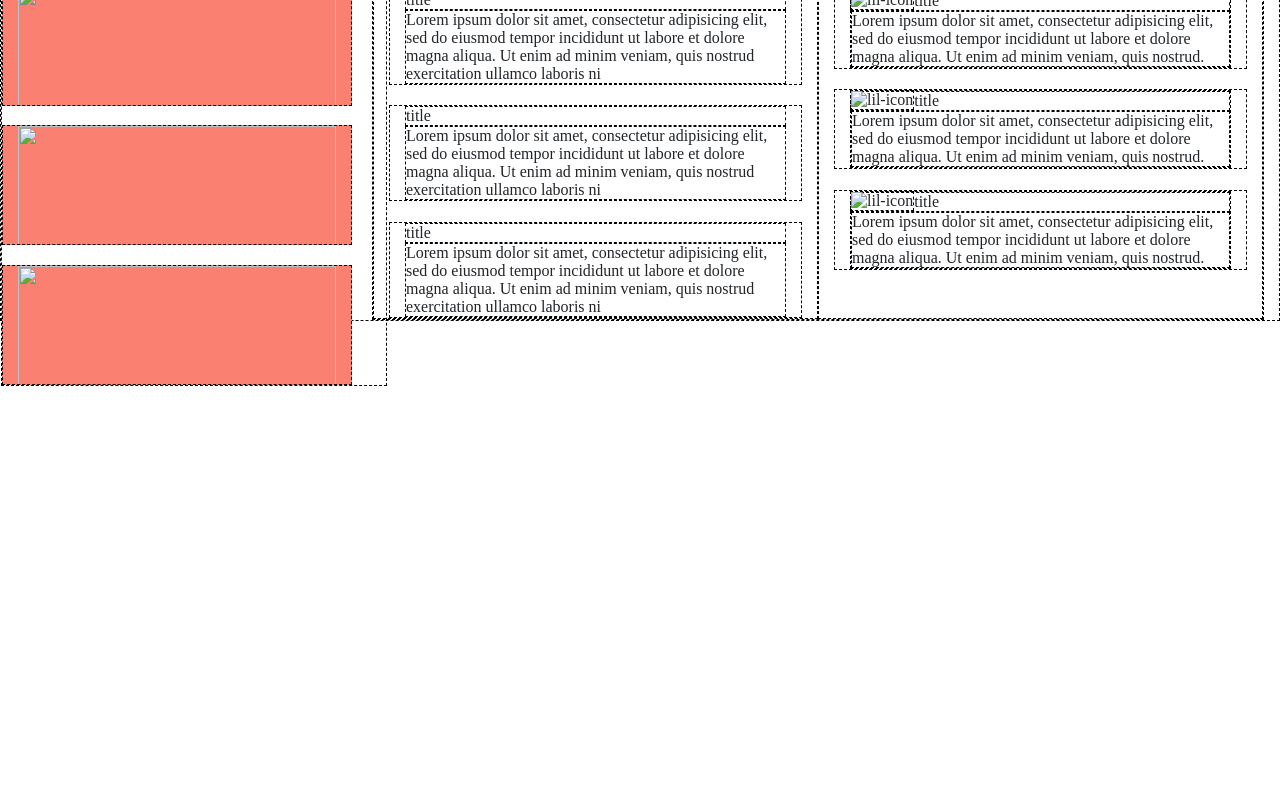
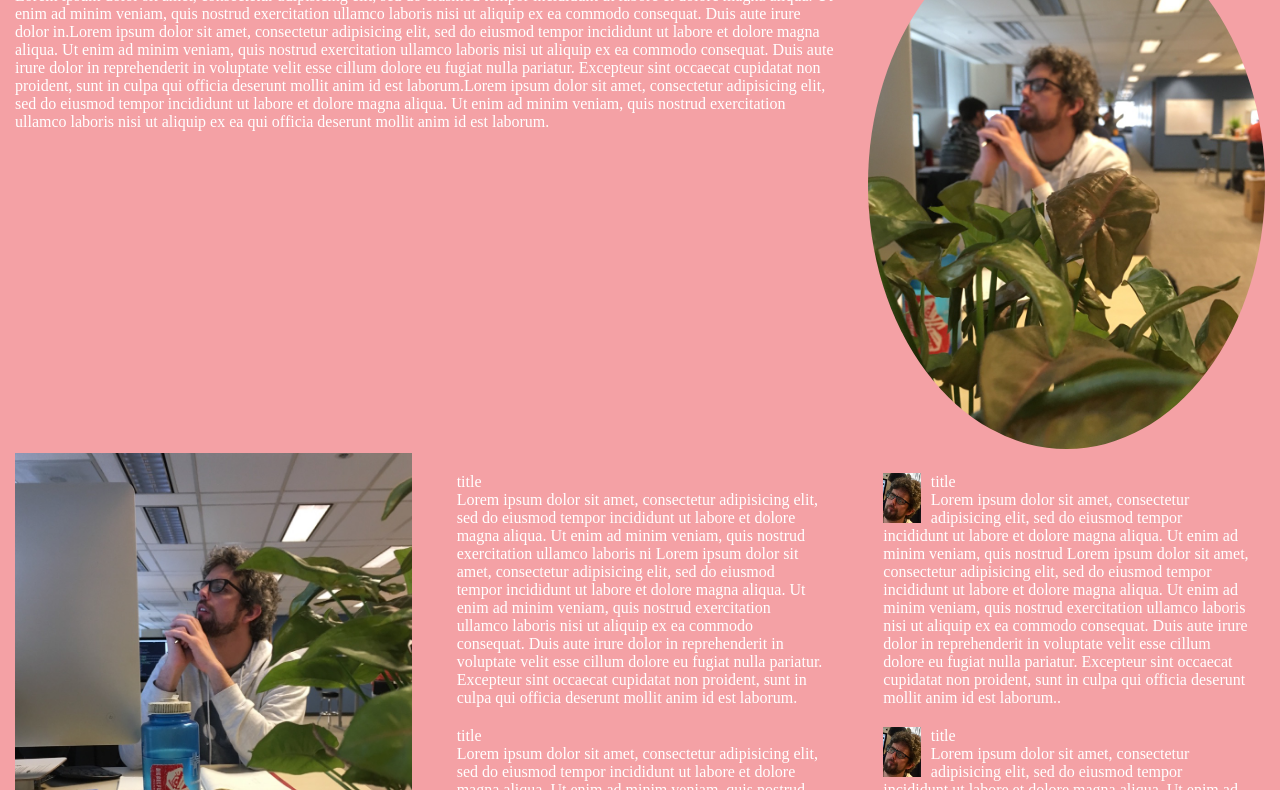
Before and after one commit to ferociousfox/buke-lertram, a plain HTML site: page index.html in a window 1280 px wide. Shown: the part 175-965 px from the top of the page. Before the commit the page ends 800 px from the top, so only its background shows below. Drawn offline with nearby package versions, Linux system fonts and the light colour scheme.

Commit message:
add final bootstrap and css styling to be more responsive

```diff
--- a/css/master.css
+++ b/css/master.css
@@ -1,13 +1,13 @@
 /* For testing only */
 
-*:not(body):not(html):not(.wrapper){
+/**:not(body):not(html):not(.wrapper){
   box-sizing:border-box;
   border:1px dashed #000;
 }
 
 .columns{
   min-height: 100px;
-}
+}*/
 
 /* End for testing */
 
@@ -36,10 +36,12 @@ time, mark, audio, video {
 	font: inherit;
 	vertical-align: baseline;
 }
-
+body {
+  background-color: #f4a1a5;
+  color: white;
+}
 .box-div * {
   height: 22vh;
-  background-color: salmon;
   margin-top: 5%;
 }
 .blurbs li {
@@ -51,40 +53,68 @@ time, mark, audio, video {
 ul {
   list-style: none;
 }
+.icons img {
+  height: 50px;
+  margin-right: 10px;
+}
+
+h3 {
+  display: inline-flex;
+  font-size: 33px;
+  vertical-align: top;
+}
+
+.row-eq-height {
+  display: -webkit-box;
+  display: -webkit-flex;
+  display: -ms-flexbox;
+  display:         flex;
+}
+.circle-img img {
+  border-radius: 50%;
+  max-width: 100%;
+  height:auto;
+}
+.info * {
+  vertical-align: middle;
+
+}
+.the-other-secret {
+  display: none;
+}
 @media screen and (min-width: 768px) {
   .box-div * {
     height: 22vh;
-    background-color: salmon;
     margin-top: 0;
   }
-
+  .the-other-secret {
+    display: none;
+  }
 }
 
 @media screen and (min-width: 992px) {
-  .box-div {
-    width: calc(100% / 3 - 30px);
-    float: left;
+
+  .box-div * {
+    height: 20vh;
+    margin-top: 5%;
+    display: none;
   }
-  .box-div * {
-    height: 15vh;
-    background-color: salmon;
-    margin-top: 5%;
+  .the-other-secret {
     display: block;
   }
-  .blurbs {
-    width: calc(100% / 3 - 30px);
-    float: left;
+  .the-other-secret img {
+    width: 100%;
   }
-  .icons {
-    width: calc(100% / 3 - 30px);
-    float: left;
-  }
-
 }
 
 @media screen and (min-width: 1280px) {
   .box-div * {
-    max-width: 350px;
+    display: none;
   }
-
+  .the-other-secret {
+    display: block;
+  }
+  .the-other-secret img {
+    width: 100%;
+  }
 }
--- a/index.html
+++ b/index.html
@@ -13,7 +13,7 @@
   <body>
     <div class="container-fluid">
       <nav class="masthead navbar navbar-light navbar-expand-md bg-light">
-        <a class="navbar-brand" href="#"><img src="#" alt="logo"></a>
+        <a class="navbar-brand" href="#"><img src="img/buke.png" alt="logo"class="d-inline-block align-to"><h3>uke!</h3></a>
         <button class="navbar-toggler" type="button" data-toggle="collapse" data-target="#ourfavoritebar" aria-controls="navbarSupportedContent" aria-expanded="false" aria-label="Toggle navigation">
           <span class="navbar-toggler-icon"></span>
         </button>
@@ -27,55 +27,63 @@
               <a class="nav-link" href="#">School</a></li>
           </ul>
       </nav><!--masthead-->
-      <div class="middle row">
+      <div class="middle row row-eq-height">
         <div class="info col-12 col-md-8">
-          <h2>Catch y'all on the flip-flop!</h2>
-          <p>Lorem ipsum dolor sit amet, consectetur adipisicing elit, sed do eiusmod tempor incididunt ut labore et dolore magna aliqua. Ut enim ad minim veniam, quis nostrud exercitation ullamco laboris nisi ut aliquip ex ea commodo consequat. Duis aute irure dolor in.</p>
+          <h1 class="display-4 text-center align-self-center">Catch y'all on the flip-flop!</h1>
+          <p class="align-self-center">Lorem ipsum dolor sit amet, consectetur adipisicing elit, sed do eiusmod tempor incididunt ut labore et dolore magna aliqua. Ut enim ad minim veniam, quis nostrud exercitation ullamco laboris nisi ut aliquip ex ea commodo consequat. Duis aute irure dolor in.Lorem ipsum dolor sit amet, consectetur adipisicing elit, sed do eiusmod tempor incididunt ut labore et dolore magna aliqua. Ut enim ad minim veniam, quis nostrud exercitation ullamco laboris nisi ut aliquip ex ea commodo consequat. Duis aute irure dolor in reprehenderit in voluptate velit esse cillum dolore eu fugiat nulla pariatur. Excepteur sint occaecat cupidatat non proident, sunt in culpa qui officia deserunt mollit anim id est laborum.Lorem ipsum dolor sit amet, consectetur adipisicing elit, sed do eiusmod tempor incididunt ut labore et dolore magna aliqua. Ut enim ad minim veniam, quis nostrud exercitation ullamco laboris nisi ut aliquip ex ea  qui officia deserunt mollit anim id est laborum.</p>
         </div>
         <div class="circle-img col-12 col-md-4">
-          <img class="truck" src="images/costco-truck.jpg" alt="image">
+          <img class="mx-auto img-fluid " src="img/buke2.jpg" alt="image">
         </div>
       </div> <!--end row -->
-      <div class="box-div row">
-        <img class="col-12 col-md-4 col-lg-12" src="" alt="">
-        <img class="col-12 col-md-4 col-lg-12" src="" alt="">
-        <img class="col-12 col-md-4 col-lg-12" src="" alt="">
+      <div class="box-div row row-eq-height hidden-lg-up">
+        <img class="col-12 col-md-4 col-lg-12" src="img/buke3.jpg" alt="buke">
+        <img id="rotate" class="col-12 col-md-4 col-lg-12" src="img/buke5.jpg" alt="buke">
+        <img class="col-12 col-md-4 col-lg-12" src="img/sleep.png" alt="criminal">
       </div>
-      <div class="row">
-        <ul class="blurbs col-12 col-md-6">
+      <div class="row row-eq-height">
+        <ul class="the-other-secret col-lg-4 hidden-md-down">
+          <li>
+            <img src="img/buke1.jpg" alt="buke">
+          </li>
+          <li>
+            <img src="img/buke3.jpg" alt="buke">
+          </li>
+        </ul>
+        <ul class="blurbs col-12 col-md-6 col-lg-4">
           <li class="col-12">
             <h4>title</h4>
-            <p>Lorem ipsum dolor sit amet, consectetur adipisicing elit, sed do eiusmod tempor incididunt ut labore et dolore magna aliqua. Ut enim ad minim veniam, quis nostrud exercitation ullamco laboris ni</p>
+            <p>Lorem ipsum dolor sit amet, consectetur adipisicing elit, sed do eiusmod tempor incididunt ut labore et dolore magna aliqua. Ut enim ad minim veniam, quis nostrud exercitation ullamco laboris ni Lorem ipsum dolor sit amet, consectetur adipisicing elit, sed do eiusmod tempor incididunt ut labore et dolore magna aliqua. Ut enim ad minim veniam, quis nostrud exercitation ullamco laboris nisi ut aliquip ex ea commodo consequat. Duis aute irure dolor in reprehenderit in voluptate velit esse cillum dolore eu fugiat nulla pariatur. Excepteur sint occaecat cupidatat non proident, sunt in culpa qui officia deserunt mollit anim id est laborum.</p>
           </li>
           <li class="col-12">
             <h4>title</h4>
-            <p>Lorem ipsum dolor sit amet, consectetur adipisicing elit, sed do eiusmod tempor incididunt ut labore et dolore magna aliqua. Ut enim ad minim veniam, quis nostrud exercitation ullamco laboris ni</p>
+            <p>Lorem ipsum dolor sit amet, consectetur adipisicing elit, sed do eiusmod tempor incididunt ut labore et dolore magna aliqua. Ut enim ad minim veniam, quis nostrud exercitation ullamco laboris ni Lorem ipsum dolor sit amet, consectetur adipisicing elit, sed do eiusmod tempor incididunt ut labore et dolore magna aliqua. Ut enim ad minim veniam, quis nostrud exercitation ullamco laboris nisi ut aliquip ex ea commodo consequat. Duis aute irure dolor in reprehenderit in voluptate velit esse cillum dolore eu fugiat nulla pariatur. Excepteur sint occaecat cupidatat non proident, sunt in culpa qui officia deserunt mollit anim id est laborum.</p>
           </li>
           <li class="col-12">
             <h4>title</h4>
-            <p>Lorem ipsum dolor sit amet, consectetur adipisicing elit, sed do eiusmod tempor incididunt ut labore et dolore magna aliqua. Ut enim ad minim veniam, quis nostrud exercitation ullamco laboris ni</p>
+            <p>Lorem ipsum dolor sit amet, consectetur adipisicing elit, sed do eiusmod tempor incididunt ut labore et dolore magna aliqua. Ut enim ad minim veniam, quis nostrud exercitation ullamco laboris ni Lorem ipsum dolor sit amet, consectetur adipisicing elit, sed do eiusmod tempor incididunt ut labore et dolore magna aliqua. Ut enim ad minim veniam, quis nostrud exercitation ullamco laboris nisi ut aliquip ex ea commodo consequat. Duis aute irure dolor in reprehenderit in voluptate velit esse cillum dolore eu fugiat nulla pariatur. Excepteur sint occaecat cupidatat non proident, sunt in culpa qui officia deserunt mollit anim id est laborum.</p>
           </li>
         </ul>
-        <ul class="icons col-md-6">
+        <ul class="icons col-md-6 col-lg-4">
           <li class="col-12">
-            <img class="float-left" src="images/toilet.svg" alt="lil-icon">
+            <img class="float-left" src="img/buke 6.jpg" alt="lil-icon">
             <div>
               <h4>title</h4>
-              <p>Lorem ipsum dolor sit amet, consectetur adipisicing elit, sed do eiusmod tempor incididunt ut labore et dolore magna aliqua. Ut enim ad minim veniam, quis nostrud.</p>
+              <p>Lorem ipsum dolor sit amet, consectetur adipisicing elit, sed do eiusmod tempor incididunt ut labore et dolore magna aliqua. Ut enim ad minim veniam, quis nostrud Lorem ipsum dolor sit amet, consectetur adipisicing elit, sed do eiusmod tempor incididunt ut labore et dolore magna aliqua. Ut enim ad minim veniam, quis nostrud exercitation ullamco laboris nisi ut aliquip ex ea commodo consequat. Duis aute irure dolor in reprehenderit in voluptate velit esse cillum dolore eu fugiat nulla pariatur. Excepteur sint occaecat cupidatat non proident, sunt in culpa qui officia deserunt mollit anim id est laborum..</p>
             </div>
           </li>
           <li class="col-12">
-            <img class="float-left" src="images/paper.svg" alt="lil-icon">
+            <img class="float-left" src="img/buke 6.jpg" alt="lil-icon">
             <div class>
               <h4>title</h4>
-              <p>Lorem ipsum dolor sit amet, consectetur adipisicing elit, sed do eiusmod tempor incididunt ut labore et dolore magna aliqua. Ut enim ad minim veniam, quis nostrud.</p>
+              <p>Lorem ipsum dolor sit amet, consectetur adipisicing elit, sed do eiusmod tempor incididunt ut labore et dolore magna aliqua. Ut enim ad minim veniam, quis nostrud Lorem ipsum dolor sit amet, consectetur adipisicing elit, sed do eiusmod tempor incididunt ut labore et dolore magna aliqua. Ut enim ad minim veniam, quis nostrud exercitation ullamco laboris nisi ut aliquip ex ea commodo consequat. Duis aute irure dolor in reprehenderit in voluptate velit esse cillum dolore eu fugiat nulla pariatur. Excepteur sint occaecat cupidatat non proident, sunt in culpa qui officia deserunt mollit anim id est laborum..</p>
             </div>
           </li>
           <li class="col-12">
-            <img class="float-left" src="images/plunger.svg" alt="lil-icon">
+            <img class="float-left" src="img/buke 6.jpg" alt="lil-icon">
             <div>
               <h4>title</h4>
-              <p>Lorem ipsum dolor sit amet, consectetur adipisicing elit, sed do eiusmod tempor incididunt ut labore et dolore magna aliqua. Ut enim ad minim veniam, quis nostrud.</p>
+              <p>Lorem ipsum dolor sit amet, consectetur adipisicing elit, sed do eiusmod tempor incididunt ut labore et dolore magna aliqua. Ut enim ad minim veniam, quis nostrud Lorem ipsum dolor sit amet, consectetur adipisicing elit, sed do eiusmod tempor incididunt ut labore et dolore magna aliqua. Ut enim ad minim veniam, quis nostrud exercitation ullamco laboris nisi ut aliquip ex ea commodo consequat. Duis aute irure dolor in reprehenderit in voluptate velit esse cillum dolore eu fugiat nulla pariatur. Excepteur sint occaecat cupidatat non proident, sunt in culpa qui officia deserunt mollit anim id est laborum..</p>
             </div>
           </li>
         </ul> <!--end blurbs -->
```
Also changed, not shown: img/buke 6.jpg (added), img/buke.png (added), img/buke1.jpg (added), img/buke2.jpg (added), img/buke3.jpg (added), img/buke4.jpg (added), img/buke5.jpg (added), img/sleep.png (added).
